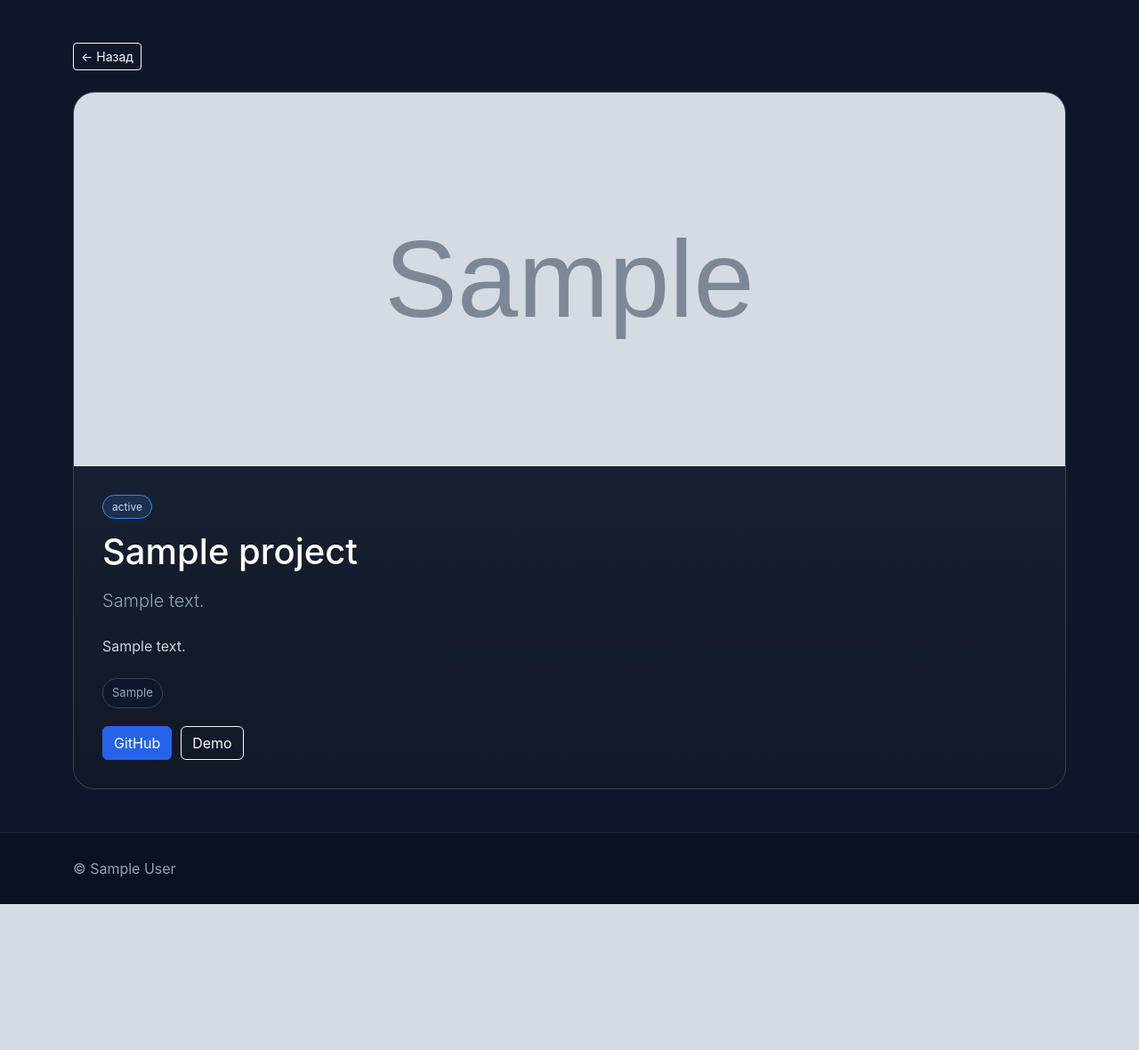
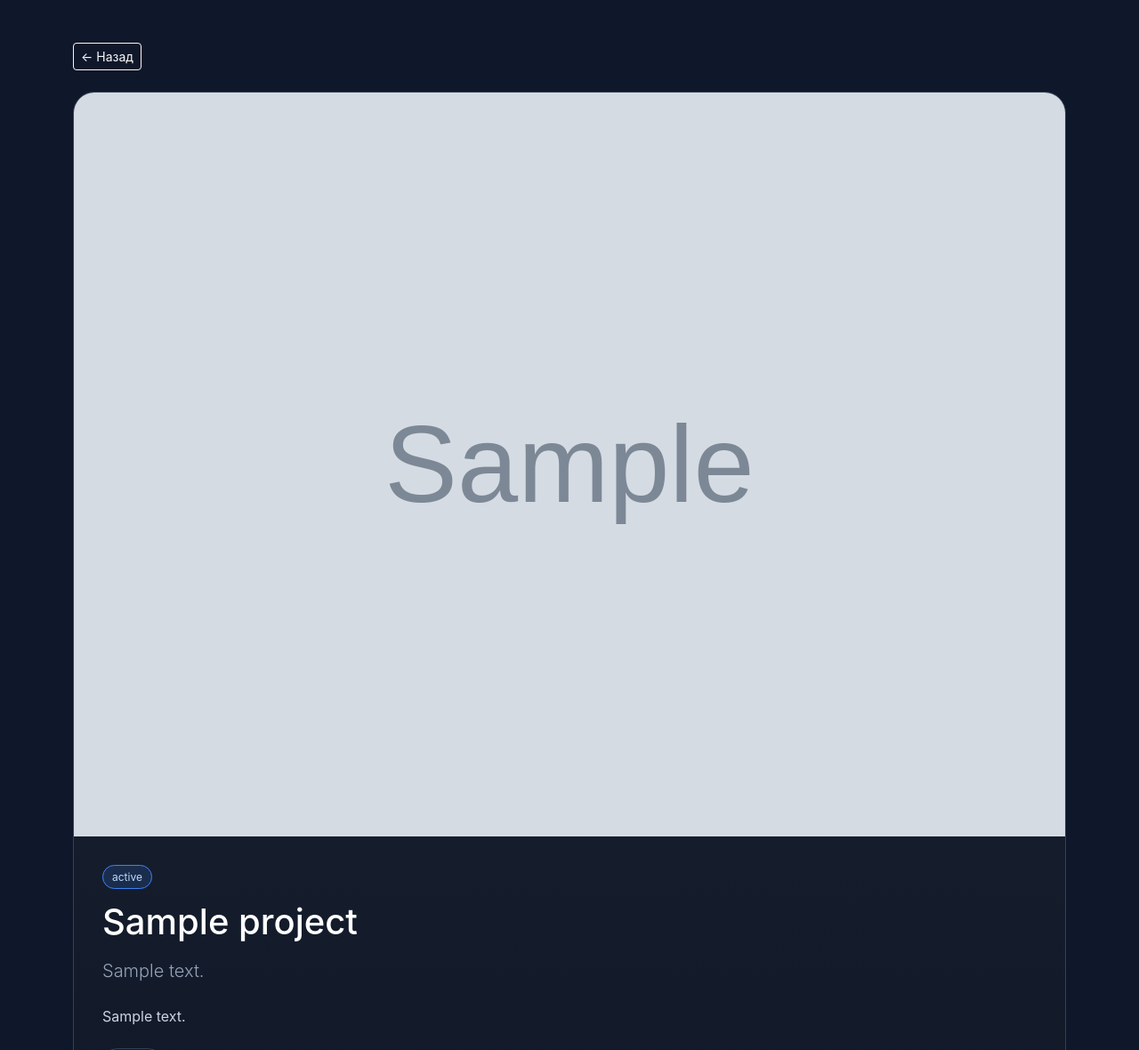
Before and after one commit to Riso1/portfolio-django, a Django app: a page that uses templates/base.html in a window 1280 px wide. Shown: the part 57-1237 px from the top of the page at 89% size. Before the commit the page ends 1073 px from the top, so only its background shows below. Run offline with Django 5.2, Linux system fonts and the light colour scheme; tables that the repository leaves empty hold one stand-in row (values such as "Sample post"); grey boxes marked "Sample" are stand-in pictures.

Commit message:
Fix project detail image display

```diff
--- a/static/portfolio/css/style.css
+++ b/static/portfolio/css/style.css
@@ -401,8 +401,9 @@ section[id] {
 
 .project-detail__image {
     width: 100%;
-    max-height: 420px;
-    object-fit: cover;
+    height: auto;
+    max-height: none;
+    object-fit: contain;
     display: block;
 }
 
```
